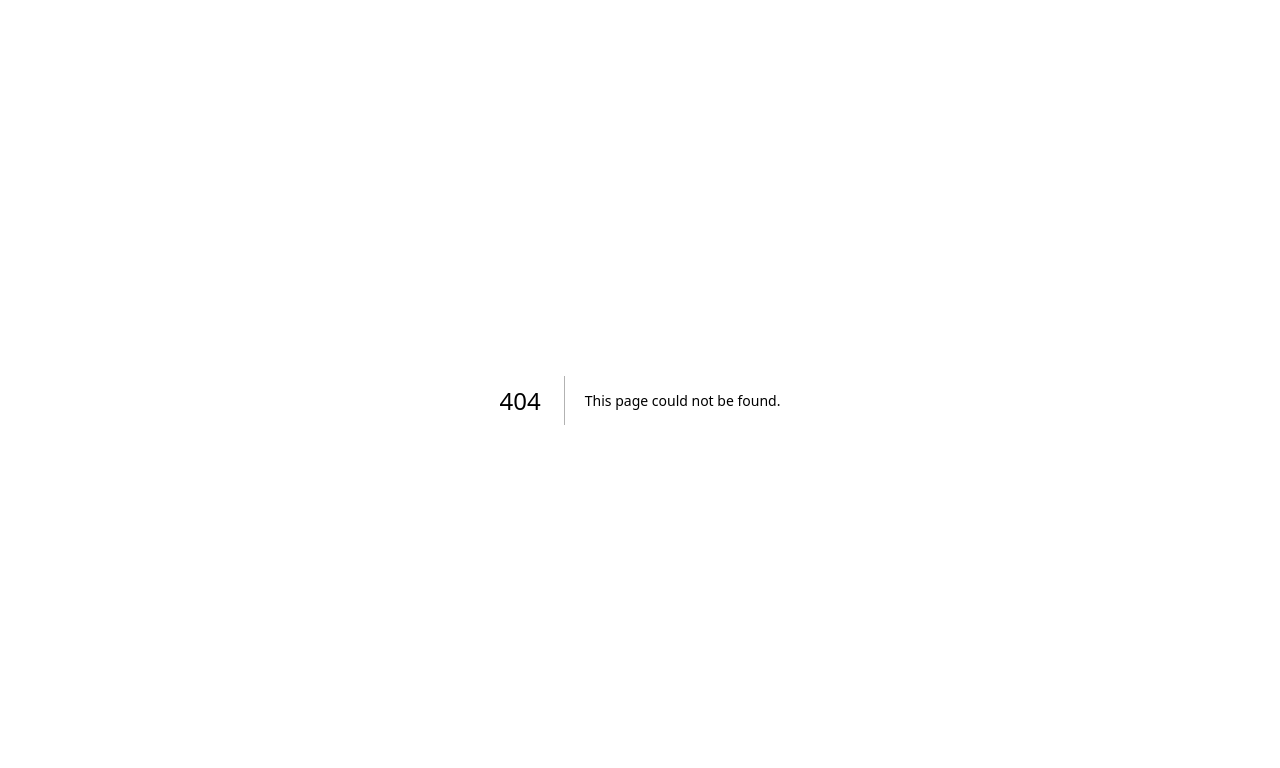
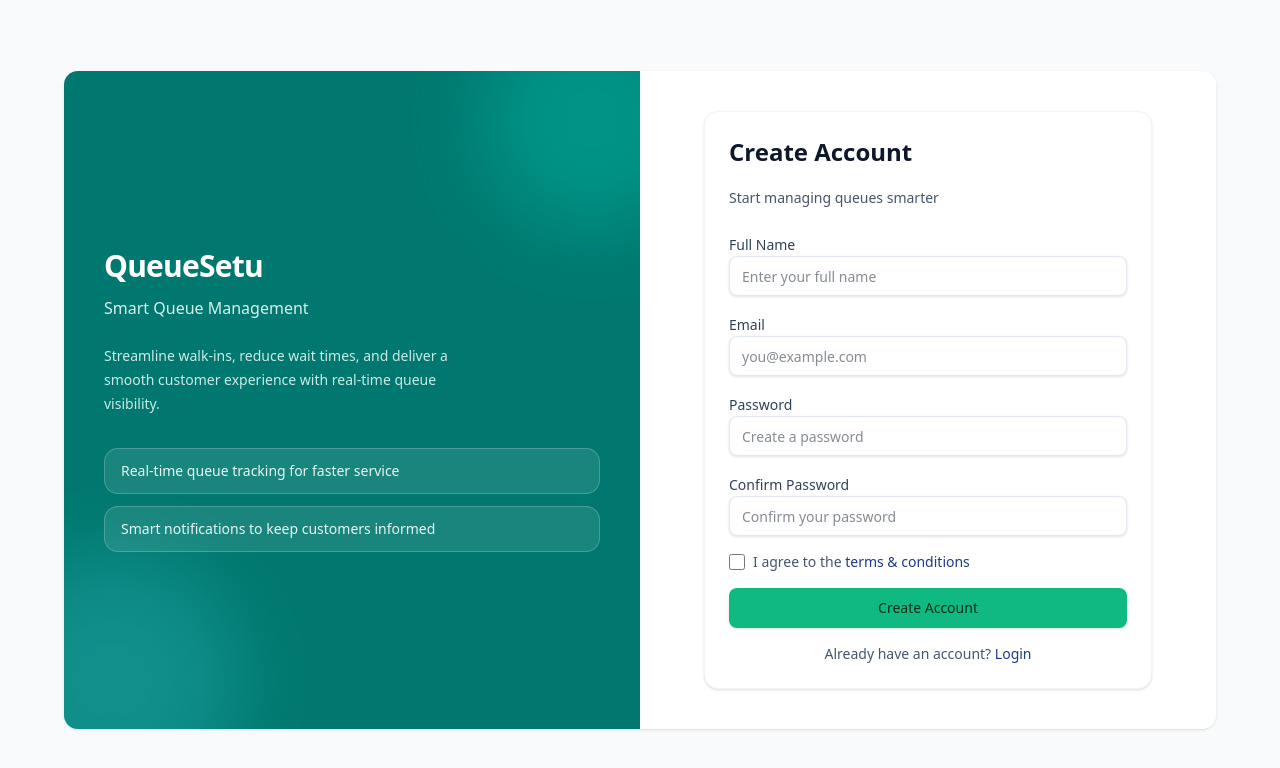
Before and after one commit to AYadav07/queuesetu.app.client, a Next.js app: page /register in a window 1280 px wide. Before the commit this address had no page. Shown: the top 768 px of the page. Built offline with nearby package versions, Linux system fonts and the light colour scheme.

Commit message:
Create Register Page Route

```diff
--- /dev/null
+++ b/src/app/register/page.tsx
@@ -0,0 +1,10 @@
+import RegisterForm from "@/components/auth/RegisterForm";
+import AuthLayout from "@/components/layout/AuthLayout";
+
+export default function RegisterPage() {
+  return (
+    <AuthLayout>
+      <RegisterForm />
+    </AuthLayout>
+  );
+}
```
